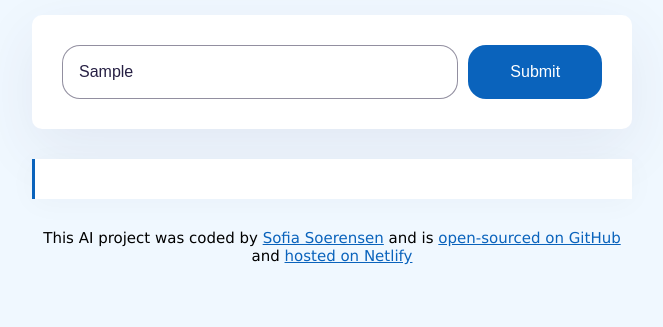
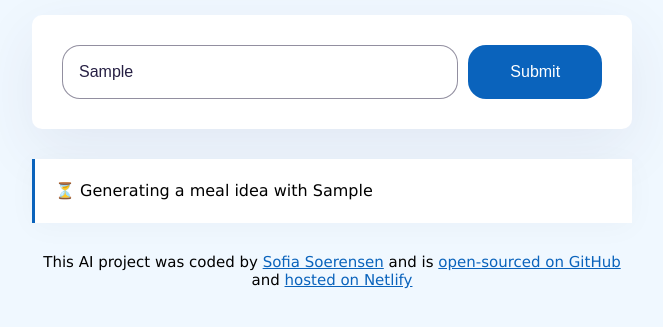
Before and after one commit to SofiaSoerensen/AI, a plain HTML site: page index.html in a window 1280 px wide. Both pictures are taken after typing "Sample" into the empty fields and a click on the input 843 px from the left and 261 px from the top of the page. Shown: the part 189-516 px from the top of the page, without its empty margins (308-971 px from the left). Drawn offline with nearby package versions, Linux system fonts and the light colour scheme; no server answers.

Commit message:
Improved user experience

```diff
--- a/index.html
+++ b/index.html
@@ -27,7 +27,7 @@
           />
           <input type="submit" class="submit-button" />
         </form>
-        <div class="meal" id="meal"></div>
+        <div class="meal hidden" id="meal"></div>
       </main>
 
       <footer>
--- a/index.js
+++ b/index.js
@@ -1,5 +1,4 @@
 function displayMealIdea(response) {
-  console.log("meal idea generated");
   new Typewriter("#meal", {
     strings: response.data.answer,
     autoStart: true,
@@ -15,12 +14,12 @@ function generateMealIdea(event) {
   let apiKey = "2008d7d14b59443btfdod2382a33e32f";
   let prompt = `Generate a meal idea centered on ${instructionsInput.value}`;
   let context =
-    "You are a skilled cook with knowledge of many recipes, you provide the recipe for your recommended meal, with a text of instructions and bulletpointed list of ingredients. Use HTML. Exlude your intro to the dish.";
+    "You are a skilled cook with knowledge of many recipes, you provide the recipe for your recommended meal, with a text of instructions and bulletpointed list of ingredients. Use HTML. Use metric system. Please exlude your intro to the dish!";
   let apiUrl = `https://api.shecodes.io/ai/v1/generate?prompt=${prompt}&context=${context}&key=${apiKey}`;
 
-  console.log("generating meal idea");
-  console.log(`Prompt: ${prompt}`);
-  console.log(`Context: ${context}`);
+  let mealElement = document.querySelector("#meal");
+  mealElement.classList.remove("hidden");
+  mealElement.innerHTML = `<div class="generating">⏳ Generating a meal idea with ${instructionsInput.value}</div>`;
 
   axios.get(apiUrl).then(displayMealIdea);
 }
--- a/styles.css
+++ b/styles.css
@@ -62,8 +62,27 @@ form {
   box-shadow: 0px 4px 30px 0px rgba(39, 33, 66, 0.03);
 }
 
+.hidden {
+  display: none;
+}
+
 footer {
   text-align: center;
   font-size: 15px;
   margin-top: 30px;
 }
+
+.generating {
+  animation: blink-animation 1s steps(5, start) infinite;
+}
+
+@keyframes blink-animation {
+  to {
+    visibility: hidden;
+  }
+}
+@-webkit-keyframes blink-animation {
+  to {
+    visibility: hidden;
+  }
+}
```
